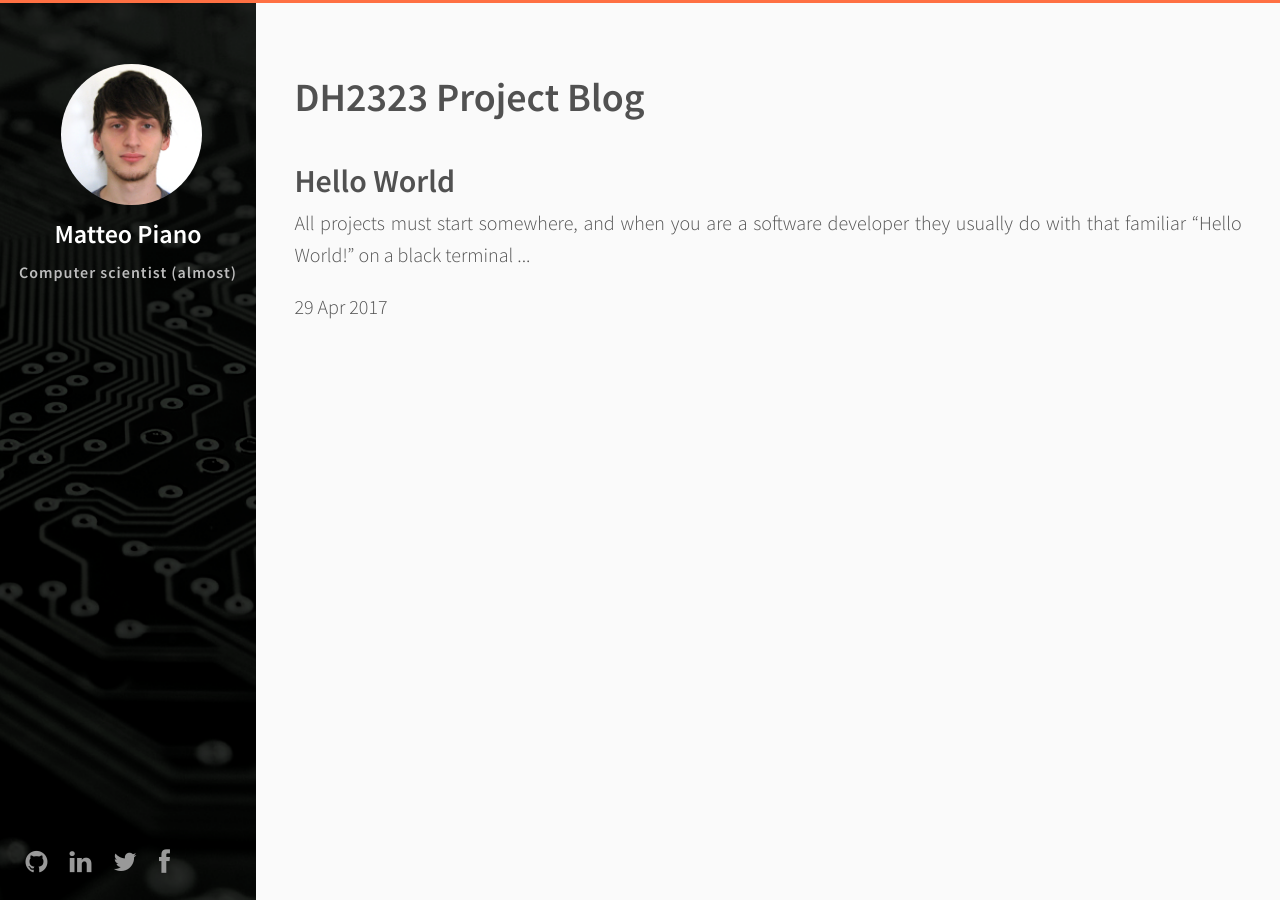
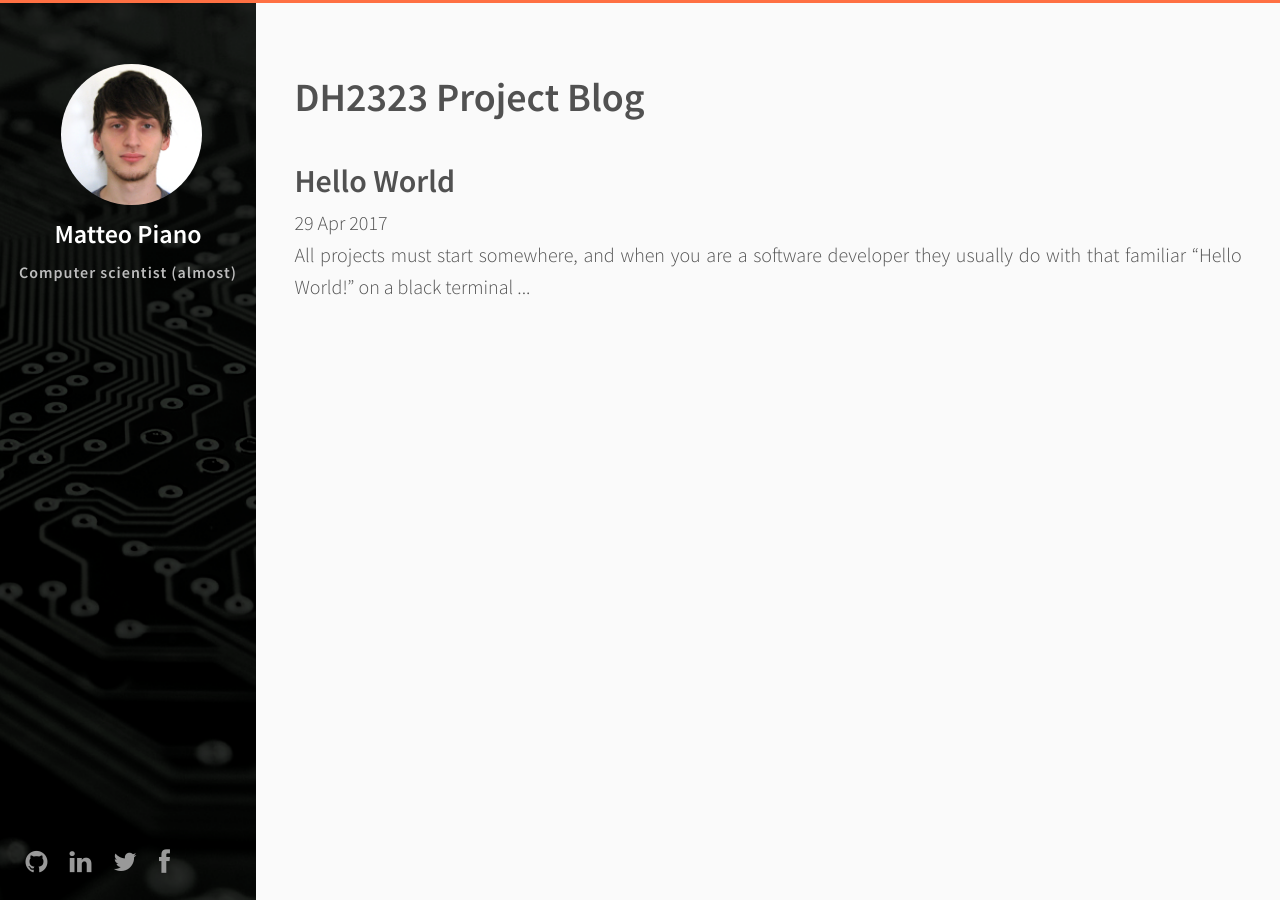
Before and after one commit to piax93/piax93.github.io, a Jekyll site: the page built from dgi17.html, in a window 1280 px wide. Built offline with Jekyll 4.4.1, drawn with Linux system fonts in a browser that asks for light colours.

Commit message:
dgi post excerpt layout

```diff
--- a/dgi17.html
+++ b/dgi17.html
@@ -11,11 +11,11 @@ layout: notitle
           <h2 class="post-title">
             <a href="{{ post.url }}">{{ post.title }}</a>
           </h2>
+          <div class="post-date">
+            <time>{{ post.date | date_to_string }}</time>
+          </div>
           <div class="excerpt">
             {{ post.excerpt }}
-          </div>
-          <div class="post-date">
-            <time>{{ post.date | date_to_string }}</time>
           </div>
         </div>
       {% endif %}
```
